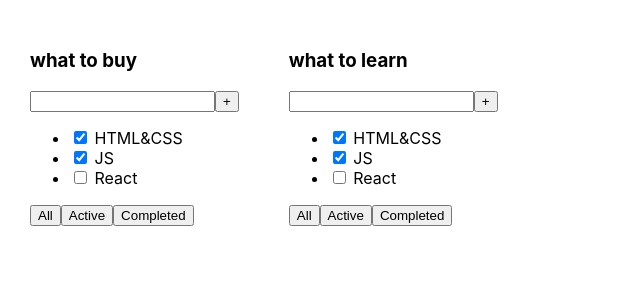
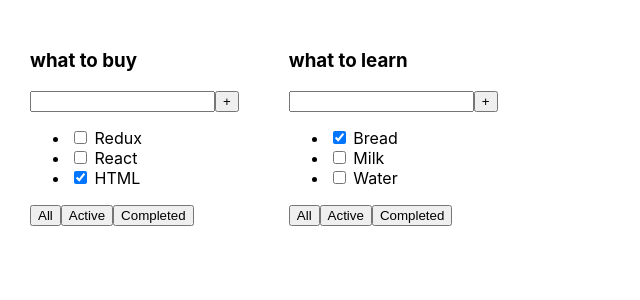
Before and after one commit to AirMous3/toDO, a React (Create React App) app: page / in a window 1280 px wide. Shown: the top 300 px of the page, without its empty margins (0-640 px from the left). Built offline with nearby package versions, Linux system fonts and the light colour scheme.

Commit message:
------ Затипизировал таски Прокинул через пропсы в Todolist

```diff
--- a/src/App.tsx
+++ b/src/App.tsx
@@ -1,10 +1,11 @@
 import React from 'react';
 import './App.css';
-import Todolist from "./components/Todolist";
+import Todolist, {TaskType} from "./components/Todolist";
 
 function App() {
 
-    let tasks = [
+
+    let tasks: Array<TaskType> = [
         { id:1 , title: "Redux" , isDone: false },
         { id:2 , title: "React" , isDone: false },
         { id:3 , title: "HTML" , isDone: true},
@@ -12,7 +13,7 @@
         { id:5 , title: "CSS" , isDone: false},
     ]
 
-    let tasks2 = [
+    let tasks2: Array<TaskType> = [
         { id:1 , title: "Bread" , isDone: true },
         { id:2 , title: "Milk" , isDone: false },
         { id:3 , title: "Water" , isDone: false},
@@ -22,8 +23,8 @@
 
     return (
         <div className="App">
-            <Todolist title={"what to buy"}/>
-            <Todolist title={"what to learn"}/>
+            <Todolist title={"what to buy"} tasks={tasks} />
+            <Todolist title={"what to learn"} tasks={tasks2} />
         </div>
     );
 }
--- a/src/components/Todolist.tsx
+++ b/src/components/Todolist.tsx
@@ -1,7 +1,14 @@
 import React from "react";
+
+export type TaskType = {
+    id: number
+    title: string
+    isDone: boolean
+}
 
 type TodolistPropsType = {
     title: string
+    tasks: Array<TaskType>
 }
 
 function Todolist(props: TodolistPropsType) {
@@ -12,9 +19,9 @@
                 <button>+</button>
             </div>
             <ul>
-                <li><input type="checkbox" checked={true}/> <span>HTML&CSS</span></li>
-                <li><input type="checkbox" checked={true}/> <span>JS</span></li>
-                <li><input type="checkbox" checked={false}/> <span>React</span></li>
+                <li><input type="checkbox" checked={props.tasks[0].isDone}/> <span>{props.tasks[0].title}</span></li>
+                <li><input type="checkbox" checked={props.tasks[1].isDone}/> <span>{props.tasks[1].title}</span></li>
+                <li><input type="checkbox" checked={props.tasks[2].isDone}/> <span>{props.tasks[2].title}</span></li>
             </ul>
             <div>
                 <button>All</button>
```
